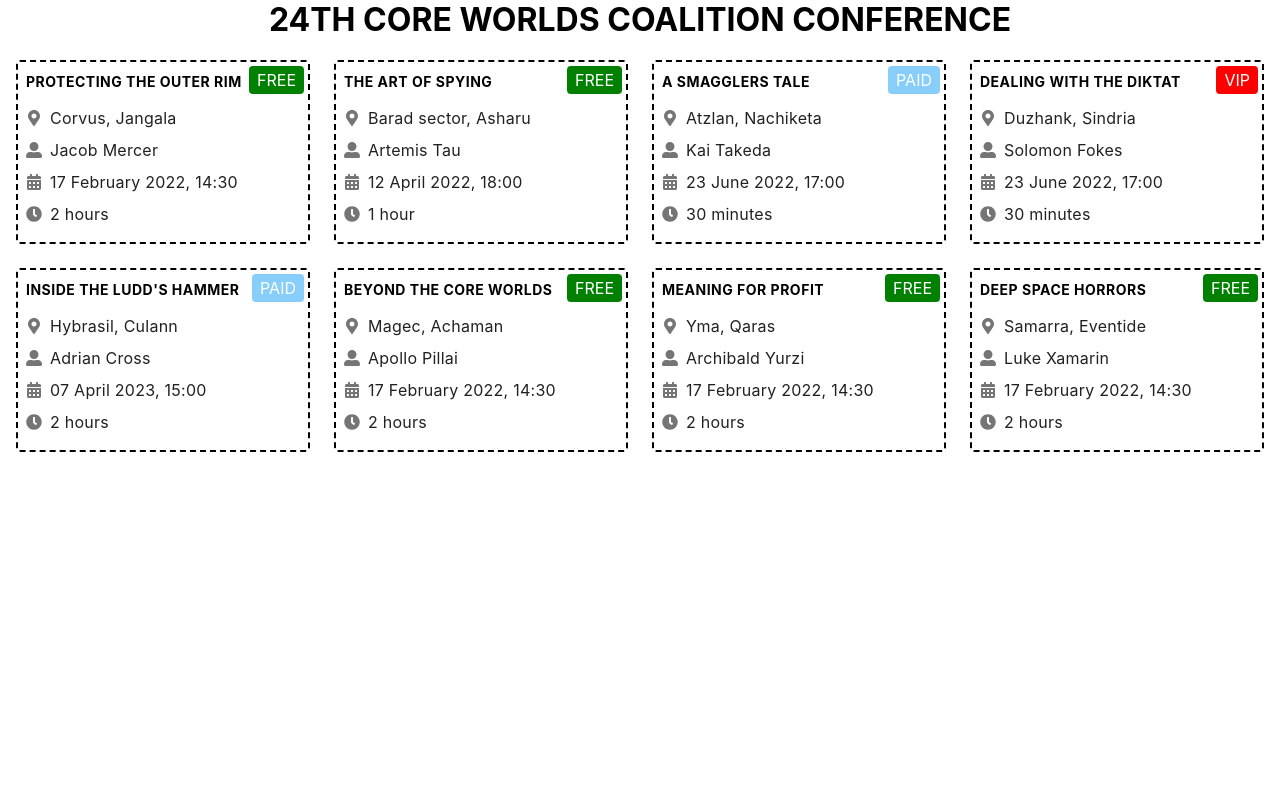
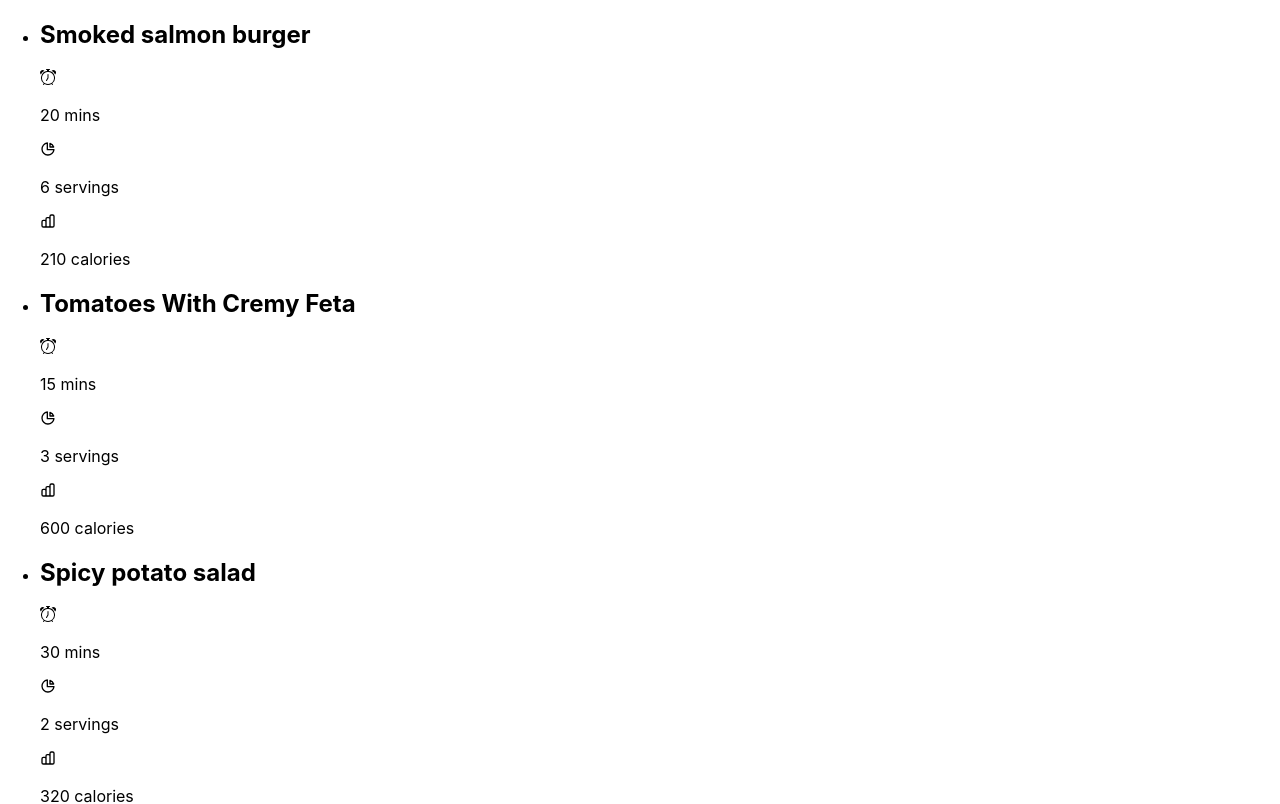
Before and after one commit to TatianaKh0301/goit-learn-react, a React (Create React App) app: page / in a window 1280 px wide. Shown: the top 804 px of the page. Built offline with nearby package versions, Linux system fonts and the light colour scheme.

Commit message:
recipeList, recipe render

```diff
--- a/src/components/App.jsx
+++ b/src/components/App.jsx
@@ -1,13 +1,20 @@
-import { PageTitle } from "components/PageTitle/PageTitle";
-import { EventBoard } from "components/EventBoard/EventBoard";
-import upcomingEvents from "upcoming-events.json"
+// -------------------24TH CORE WORLDS COALITION CONFERENCE------------------
 
+// import { PageTitle } from "components/PageTitle/PageTitle";
+// import { EventBoard } from "components/EventBoard/EventBoard";
+// import upcomingEvents from "upcoming-events.json"
+
+import recipes from "recipes.json";
+import {RecipeList} from "components/RecipeList/RecipeList";
 
 export const App = () => {
   return (
     <div>
-      <PageTitle text="24th Core Worlds Coalition Conference" />
-      <EventBoard events={upcomingEvents}/>
+      {/*-------------------- 24TH CORE WORLDS COALITION CONFERENCE----------------- */}
+
+      {/* <PageTitle text="24th Core Worlds Coalition Conference" />
+      <EventBoard events={upcomingEvents}/> */}
+      <RecipeList  recipes={recipes}/>
     </div>
   );
 };
--- /dev/null
+++ b/src/components/Recipe/Recipe.jsx
@@ -0,0 +1,22 @@
+import { BsAlarm } from "react-icons/bs";
+import {HiOutlineChartPie, HiOutlineChartBar} from "react-icons/hi";
+export const Recipe = ({recipe: {name, time, servings, calories}}) => {
+
+    return (
+        <div>
+            <h2>{name}</h2>
+            <div>
+                <BsAlarm />
+                <p>{time} mins</p>
+            </div>
+            <div>
+                <HiOutlineChartPie />
+                <p>{servings} servings</p>
+            </div>
+            <div>
+                <HiOutlineChartBar />
+                <p>{calories} calories</p>
+            </div>
+        </div>
+    );
+};
--- /dev/null
+++ b/src/components/RecipeList/RecipeList.jsx
@@ -0,0 +1,14 @@
+import {Recipe} from "components/Recipe/Recipe";
+export const RecipeList = ({recipes}) => {
+    console.log("recipes", recipes);
+    return (
+        <ul>
+            {
+                recipes.map(recipe => (
+                    <li key={recipe.id}>
+                        <Recipe recipe={recipe}/>
+                    </li>
+                ))}
+        </ul>
+    );
+};
--- /dev/null
+++ b/src/recipes.json
@@ -0,0 +1,34 @@
+[
+    {
+        "id": 1,
+        "name": "Smoked salmon burger",
+        "time": "20",
+        "servings": 6,
+        "calories": 210,
+        "image": "https://assets.bonappetit.com/photos/62cc4eca787a907e535e8e7f/1:1/w_2580%2Cc_limit/0711-black-bean-burger-lede.jpg"
+    },
+    {
+        "id": 2,
+        "name": "Tomatoes With Cremy Feta",
+        "time": "15",
+        "servings": 3,
+        "calories": 600,
+        "image": "https://assets.bonappetit.com/photos/62b4926736e0c90647da6b71/1:1/w_2580%2Cc_limit/0623-diana-yen-tomato-recipe-lede.jpg"
+    },
+    {
+        "id": 3,
+        "name": "Spicy potato salad",
+        "time": "30",
+        "servings": 2,
+        "calories": 320,
+        "image": "https://assets.bonappetit.com/photos/62bf35ae872a6cfbb260f286/1:1/w_2580%2Cc_limit/0701-tj-recipe-potato-v2.jpg"
+    },
+    {
+        "id": 4,
+        "name": "Chicken Beryani",
+        "time": "40",
+        "servings": 4,
+        "calories": 700,
+        "image": "https://assets.bonappetit.com/photos/5db1b689823b960008d8468d/1:1/w_2580%2Cc_limit/Chicken-Biryani-Lede-NEW.jpg"
+    }
+]
```
